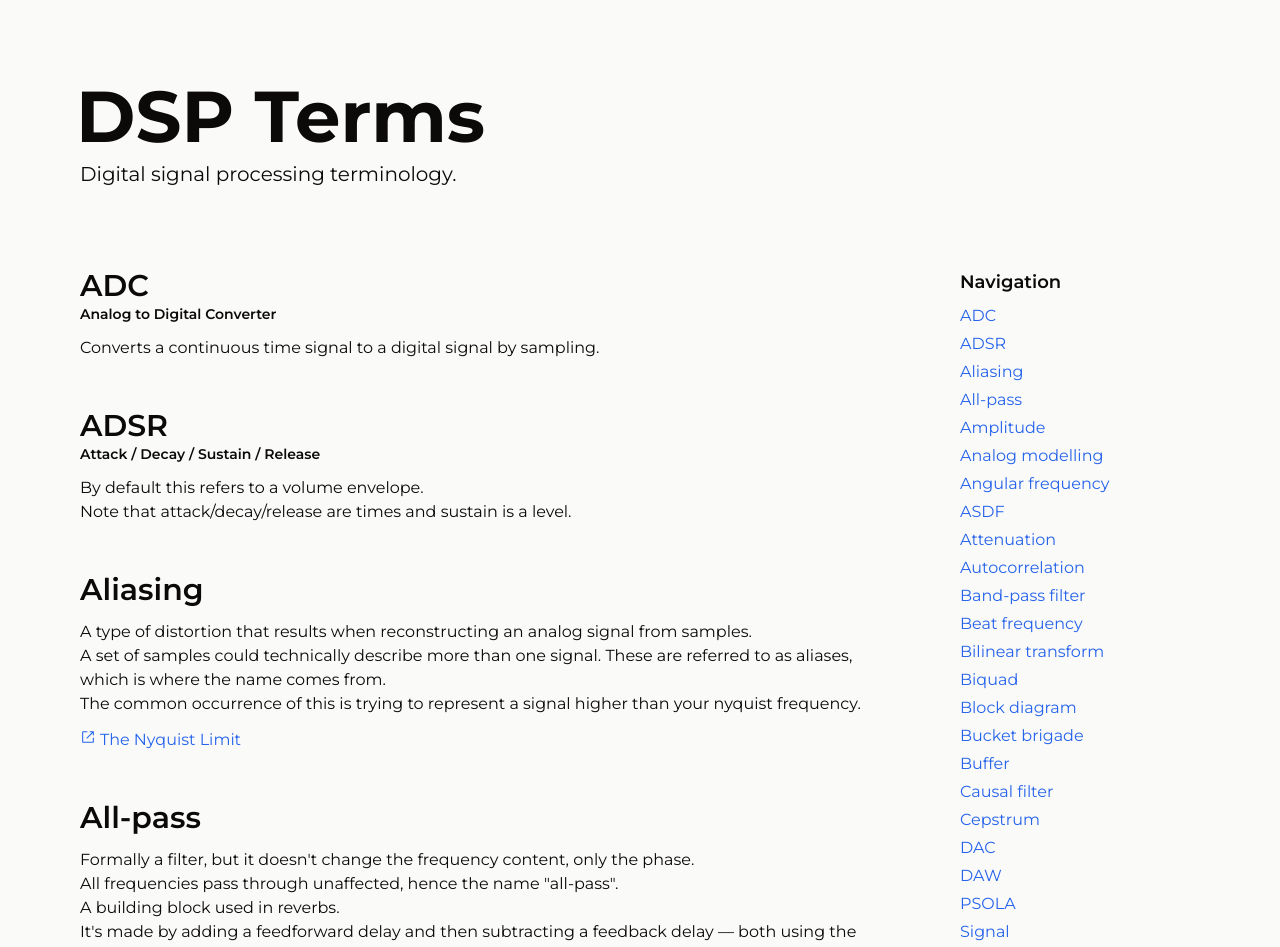
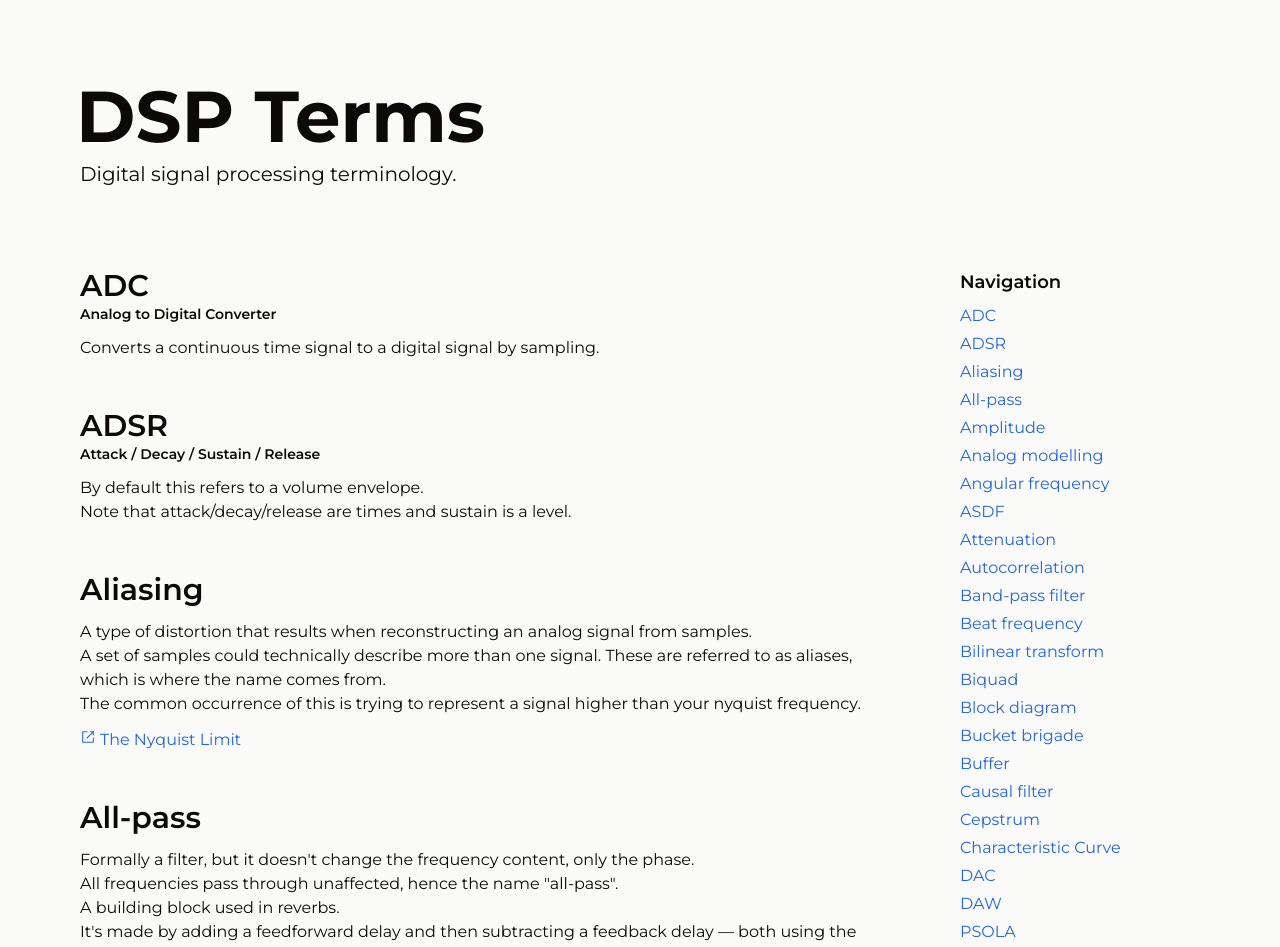
Before and after one commit to satelllte/dsp-terms, a Next.js app: page / in a window 1280 px wide. Shown: the top 947 px of the page. Built offline with nearby package versions, Linux system fonts and the light colour scheme.

Commit message:
term: characteristic-curve

```diff
--- a/src/data/terms.ts
+++ b/src/data/terms.ts
@@ -189,6 +189,14 @@ export const terms: Term[] = [
 		],
 	},
 	{
+		id: 'characteristic-curve',
+		title: 'Characteristic Curve',
+		paragraphs: [
+			'I/O curve.',
+			'Amplitude plot of input to output.',
+		],
+	},
+	{
 		id: 'dac',
 		title: 'DAC',
 		expansion: 'Digital to Analog Converter',
```
Also changed, not shown: src/data/terms_raw.md (+0 -6 lines).
